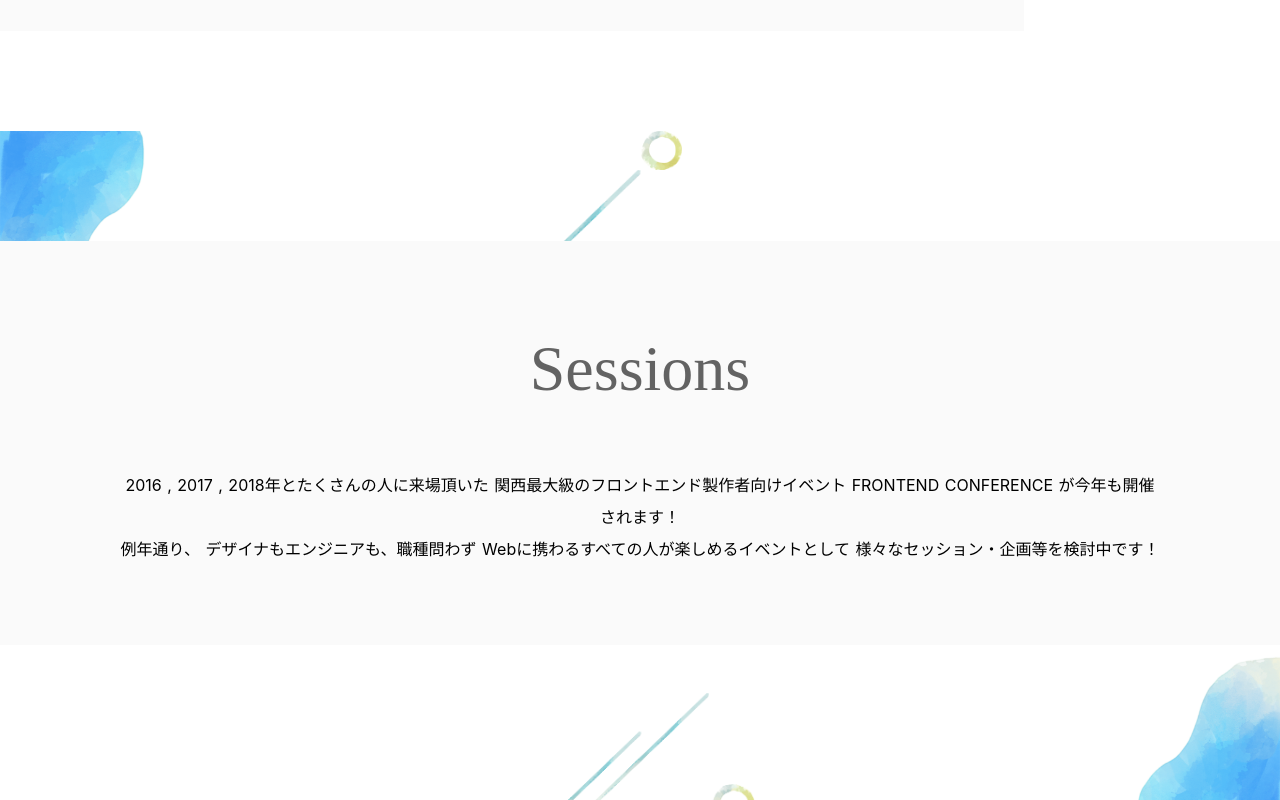
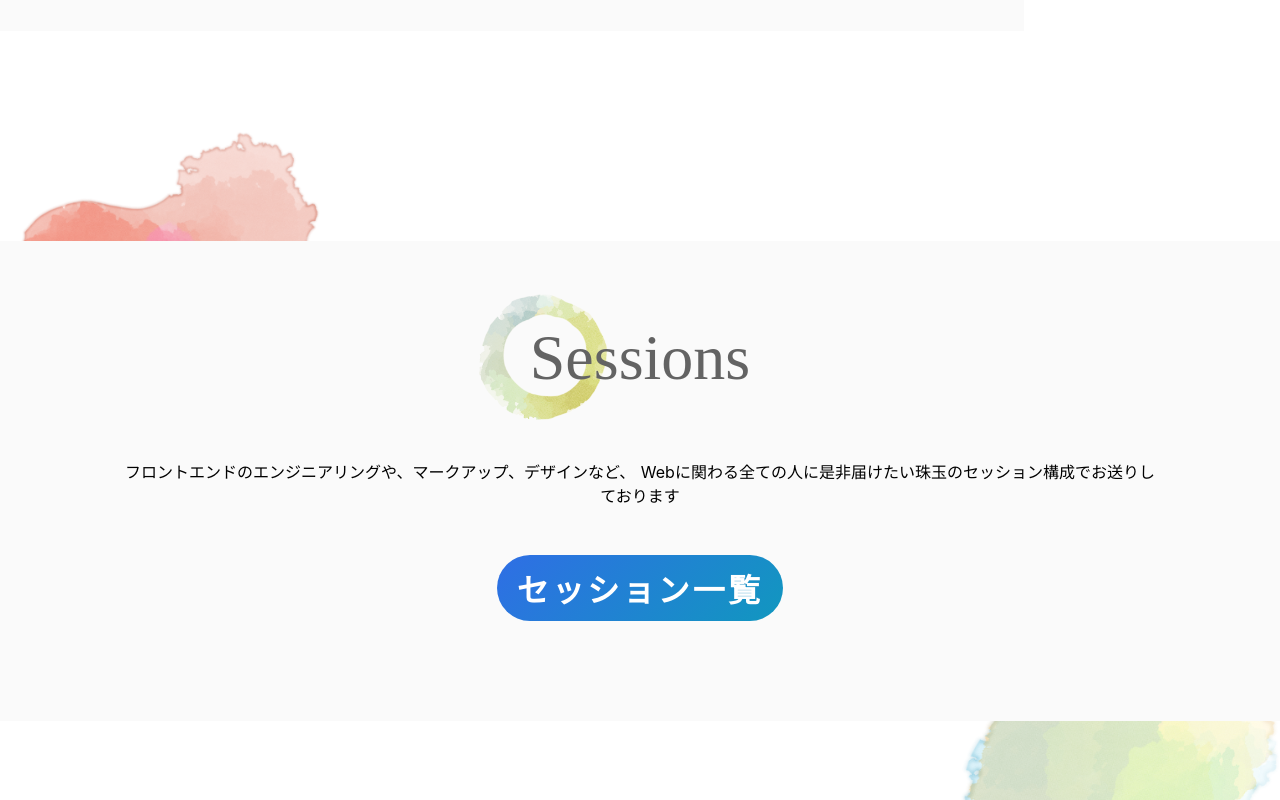
Before and after one commit to kfug/frontconf2019, a Nuxt app: page / in a window 1280 px wide. Shown: the part 2360-3160 px from the top of the page. Built offline with nearby package versions, Linux system fonts and the light colour scheme.

Commit message:
TOPページに「Session」セクションを追加

```diff
--- a/components/top/Sessions.vue
+++ b/components/top/Sessions.vue
@@ -1,17 +1,18 @@
 <template>
   <section>
-    <div class="p-about">
-      <div class="c-container">
-        <div class="p-about_intro">
-          <h1 class="p-about_secHeading">Sessions</h1>
-          <p class="p-about_read">
-            2016 , 2017 , 2018年とたくさんの人に来場頂いた
-            関西最大級のフロントエンド製作者向けイベント FRONTEND CONFERENCE が今年も開催されます！
-            <br />
-            例年通り、 デザイナもエンジニアも、職種問わず
-            Webに携わるすべての人が楽しめるイベントとして
-            様々なセッション・企画等を検討中です！
-          </p>
+    <div class="p-sessions">
+      <div class="p-sessions_back">
+        <div class="c-container">
+          <div class="p-sessions_content">
+            <h1 class="p-sessions_secHeading">Sessions</h1>
+            <!-- TODO: PDF -->
+            <p class="p-sessions_read">
+              フロントエンドのエンジニアリングや、マークアップ、デザインなど、
+              Webに関わる全ての人に是非届けたい珠玉のセッション構成でお送りしております
+            </p>
+            <!-- TODO: セッション一覧ページへのリンク貼り替え -->
+            <a class="p-sessions_btn" href=".">セッション一覧</a>
+          </div>
         </div>
       </div>
     </div>
@@ -24,25 +25,23 @@
 <style lang="scss" scoped>
 @import "~/assets/scss/_library.scss";
 
-.p-about {
+.p-sessions {
   margin: 50px auto 0;
   position: relative;
   background-image:
-          url("~assets/img/about_frame01.png"),
-          url("~assets/img/about_frame02.png"),
-          url("~assets/img/circle_02.png"),
-          url("~assets/img/circle_03.png");
+    url("~assets/img/sessions_bg1.png"),
+    url("~assets/img/sessions_bg2.png");
 
-  background-size: 15%, 15%, 30%, 30%;
-  background-position: left top, right bottom, 45% 0%, 50% 100%;
+  background-size: 30%, 30%;
+  background-position: left top, right bottom;
   background-repeat: no-repeat;
 
   @include desktop {
     margin-top: 100px;
-    background-size: 15%, 15%, 15%, 18%;
+    background-size: 25%, 25%;
   }
 
-  &_intro {
+  &_content {
     display: inline-block;
     margin: 50px 0;
     padding: 40px 30px;
@@ -55,12 +54,17 @@
       text-align: center;
     }
   }
+
   &_secHeading {
-    @include c-secHeading-center;
+    @include c-secHeading-left;
+  }
 
+  &_read {
+    margin-bottom: 3em;
   }
-  &_read {
-    line-height: 2;
+
+  &_btn {
+    @include c-btn;
   }
 }
 </style>
```
Also changed, not shown: assets/img/sessions_bg1.png (added), assets/img/sessions_bg2.png (added).
